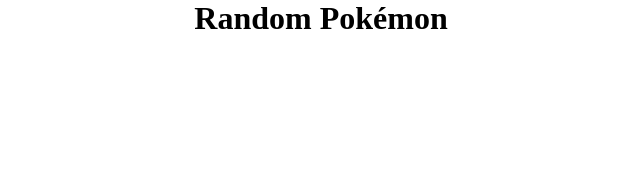
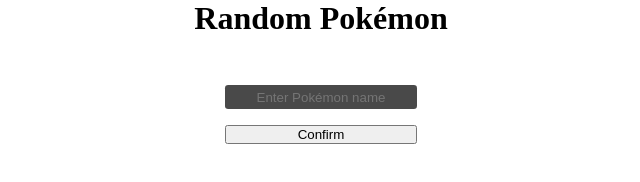
Before and after one commit to ShaumikRahman/node-pokemon, a website: page public/index.html in a window 1280 px wide. Shown: the whole page, without its empty margins (319-959 px from the left). Drawn offline with Linux system fonts and the light colour scheme; no server answers.

Commit message:
basic form

```diff
--- a/public/index.html
+++ b/public/index.html
@@ -8,10 +8,14 @@
     <title>Pokémon</title>
   </head>
   <body>
-    <div class="container">
-      <h1 class="title">Random Pokémon</h1>
-      <div class="pokemonContainer" id="pokemonContainer">
+    <div class="main">
+      <h1 class="main__title">Random Pokémon</h1>
+      <div class="main__pokemonContainer" id="pokemonContainer">
 
+      </div>
+      <div class="main__inputContainer">
+        <input type="text" class="main__input" placeholder="Enter Pokémon name" id="input">
+        <button type="submit" class="main__submit" onclick="submitPokemon()">Confirm</button>
       </div>
     </div>
     <script src="js/script.js"></script>
--- a/public/js/script.js
+++ b/public/js/script.js
@@ -1,11 +1,7 @@
 const pokemonContainer = document.getElementById('pokemonContainer');
+const inputPokemon = document.getElementById('input');
 
 window.onload = async e => {
-    // fetch('/pokemon', {method: 'POST', headers: {
-    //     'Content-type': 'text/plain'
-    // }})
-    // .then(res => res.json())
-    // .then(pokemonImg => console.log(pokemonImg));
 
     fetch('/pokemon', {method: 'POST', headers: {
         'Content-type': 'application/json'
@@ -21,9 +17,13 @@
         pokemonContainer.children.pokemon.textContent = newPokemon;
     } else {
         const pokemonImgElement = document.createElement('img');
-        // pokemonImgElement.classList.add('test'); eventual scss bem class
+        pokemonImgElement.classList.add('main__pokemon');
         pokemonImgElement.setAttribute('src', newPokemon),
         pokemonContainer.appendChild(pokemonImgElement);
     }
 
 }
+
+function submitPokemon() {
+    console.log(inputPokemon.value);
+}
--- a/scss/_global.scss
+++ b/scss/_global.scss
@@ -7,10 +7,3 @@
 body::-webkit-scrollbar {
     display: none;
 }
-
-.container {
-    display: flex;
-    flex-direction: column;
-    justify-content: center;
-    text-align: center;
-}
--- /dev/null
+++ b/scss/_index.scss
@@ -0,0 +1,26 @@
+.main {
+    display: flex;
+    flex-direction: column;
+    align-items: center;
+    text-align: center;
+    gap: 1.5rem;
+
+    &__inputContainer {
+        display: flex;
+        flex-direction: column;
+        justify-content: center;
+        gap: 1rem;
+        width: 15%;
+    }
+
+    &__input {
+        outline: none;
+        border: none;
+        text-align: center;
+        color: #fafafa;
+        background-color: #494949;
+        height: 1.5rem;
+        border-radius: .25vw;
+    }
+
+}
--- a/scss/styles.scss
+++ b/scss/styles.scss
@@ -1 +1,2 @@
 @import 'global';
+@import 'index';
```
Also changed, not shown: public/css/styles.css, 1 other file.
